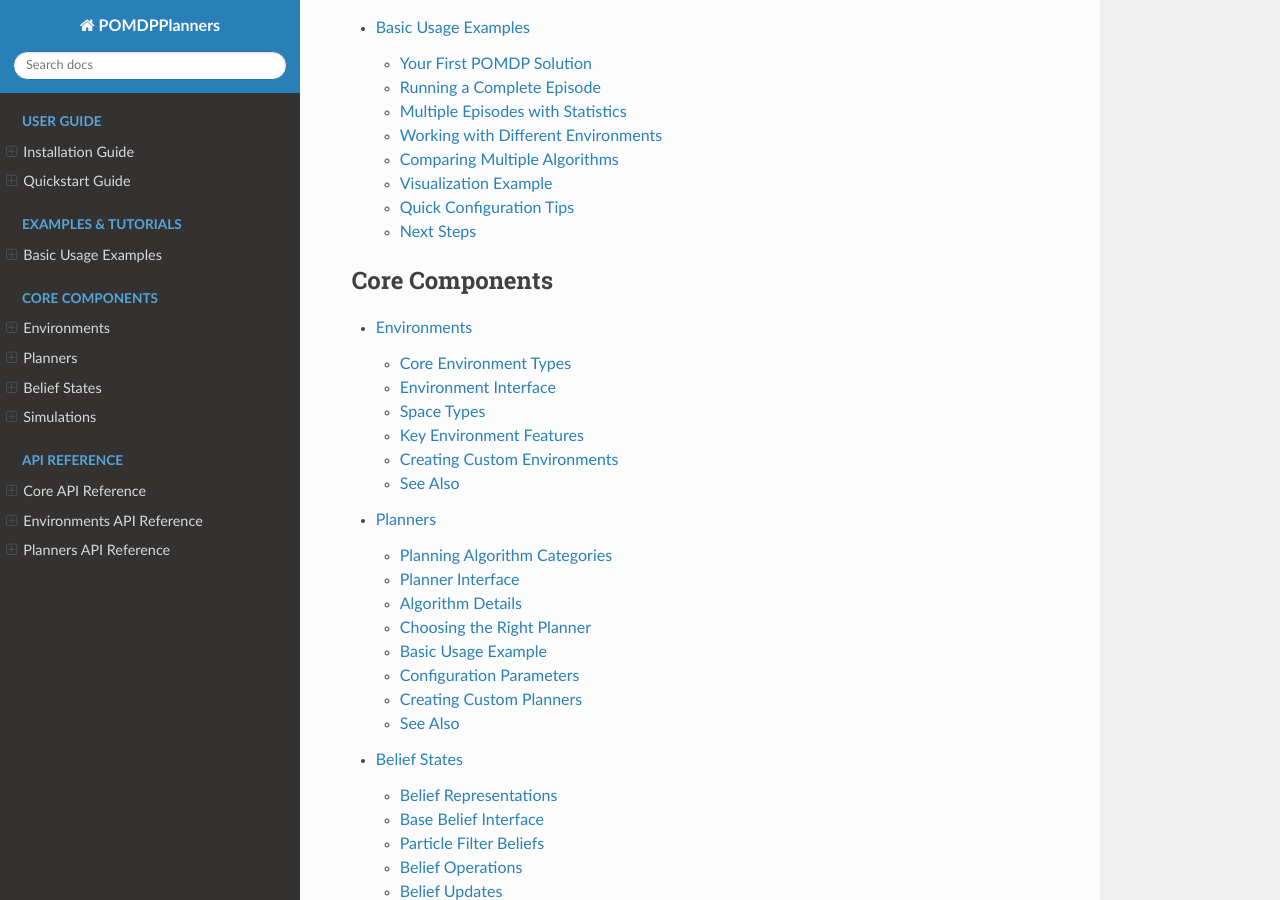
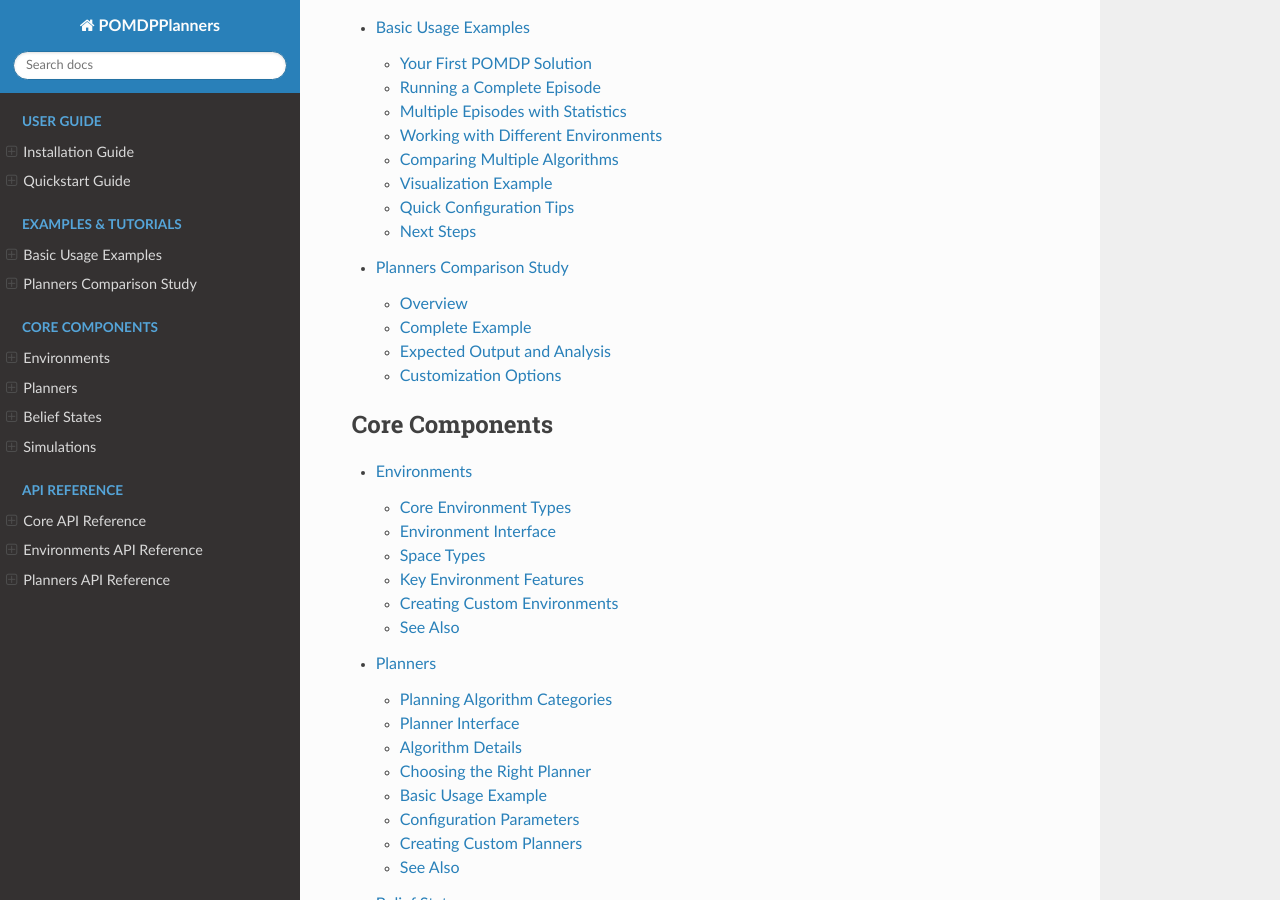
Before and after one commit to mLoca/POMDPPlanners, a Sphinx documentation site: the page built from docs/index.rst, in a window 1280 px wide and 900 px high, scrolled down 2005 px. Built offline with Sphinx 7.4.7 and the Read the Docs theme 3.1.0, drawn with Linux system fonts in a browser that asks for light colours; some of the changed lines change nothing that is shown.

Commit message:
Add comprehensive planners comparison example
- Create detailed planners_comparison.rst demonstrating POMCPOW vs PFT-DPW evaluation
- Show integration of environment_configs.py for Push POMDP and Light-Dark POMDP setup
- Demonstrate custom action samplers for continuous and discrete action spaces
- Provide complete SimulationsAPI usage with statistical analysis and profiling
- Include performance comparison methodology and results interpretation
- Add example to documentation navigation structure

Features demonstrated:
- EnvironmentConfigsAPI for standardized environment setup
- POMCPOW and PFT-DPW planner configuration with progressive widening parameters
- Custom ActionSampler implementations for different environment types
- SimulationsAPI for comprehensive multi-algorithm evaluation
- Statistical analysis with confidence intervals and significance testing
- Performance profiling and comprehensive result reporting

```diff
--- /dev/null
+++ b/docs/examples/planners_comparison.rst
@@ -0,0 +1,501 @@
+Planners Comparison Study
+=========================
+
+This example demonstrates how to conduct a comprehensive comparison of different POMDP planning algorithms using the SimulationsAPI. We'll compare POMCPOW and PFT-DPW planners on Push POMDP and Light-Dark POMDP environments, showcasing how to evaluate algorithm performance across different problem domains.
+
+Overview
+--------
+
+**Planning Algorithms Tested:**
+- **POMCPOW**: Monte Carlo Tree Search with double progressive widening
+- **PFT-DPW**: Progressive Function Transfer with Double Progressive Widening
+
+**Environments Tested:**
+- **Push POMDP**: Object manipulation with continuous actions
+- **Light-Dark POMDP**: Navigation with position-dependent observation noise
+
+**Key Features Demonstrated:**
+- Environment configuration using EnvironmentConfigsAPI
+- Custom action samplers for continuous action spaces
+- Statistical analysis with confidence intervals
+- Multi-environment, multi-algorithm evaluation
+- Performance profiling and result visualization
+
+Complete Example
+----------------
+
+.. code-block:: python
+
+    import numpy as np
+    from pathlib import Path
+    from typing import List
+
+    # Core POMDPPlanners imports
+    from POMDPPlanners.configs.environment_configs import EnvironmentConfigsAPI
+    from POMDPPlanners.planners.mcts_planners.pomcpow import POMCPOW
+    from POMDPPlanners.planners.mcts_planners.pft_dpw import PFT_DPW
+    from POMDPPlanners.planners.planners_utils.dpw import ActionSampler
+    from POMDPPlanners.simulations.simulations_api import SimulationsAPI
+    from POMDPPlanners.core.simulation import EnvironmentRunParams
+
+    # Custom Action Samplers for Different Environments
+    # ================================================
+
+    class PushPOMDPActionSampler(ActionSampler):
+        """Action sampler for Push POMDP with 2D continuous force vectors."""
+
+        def __init__(self, max_force: float = 1.0):
+            self.max_force = max_force
+
+        def sample(self, belief_node=None):
+            # Sample 2D force vector for pushing objects
+            angle = np.random.uniform(0, 2 * np.pi)
+            magnitude = np.random.uniform(0, self.max_force)
+            return np.array([
+                magnitude * np.cos(angle),
+                magnitude * np.sin(angle)
+            ])
+
+    class LightDarkPOMDPActionSampler(ActionSampler):
+        """Action sampler for Light-Dark POMDP with discrete movement actions."""
+
+        def __init__(self):
+            # Light-Dark POMDP typically uses discrete actions: North, South, East, West
+            self.actions = [0, 1, 2, 3]  # Discrete movement directions
+
+        def sample(self, belief_node=None):
+            return np.random.choice(self.actions)
+
+    # Environment Configuration
+    # ========================
+
+    def setup_environments_and_beliefs():
+        """Configure Push POMDP and Light-Dark POMDP environments with initial beliefs."""
+
+        print("Setting up environments...")
+
+        # Initialize environment configuration API
+        env_config = EnvironmentConfigsAPI(discount_factor=0.95, debug=False)
+
+        # Configure Push POMDP environment
+        push_env, push_belief = env_config.push_pomdp_config(n_particles=1000)
+        print(f"Push POMDP configured: {push_env.name}")
+        print(f"  - Action space: {push_env.space_info.action_space}")
+        print(f"  - Observation space: {push_env.space_info.observation_space}")
+
+        # Configure Light-Dark POMDP environment (discrete actions version)
+        light_dark_env, light_dark_belief = env_config.continuous_observations_discrete_actions_light_dark_pomdp_config(
+            n_particles=1000
+        )
+        print(f"Light-Dark POMDP configured: {light_dark_env.name}")
+        print(f"  - Goal state: {light_dark_env.goal_state}")
+        print(f"  - Start state: {light_dark_env.start_state}")
+
+        return (push_env, push_belief), (light_dark_env, light_dark_belief)
+
+    # Planner Configuration
+    # ====================
+
+    def setup_planners(push_env, light_dark_env):
+        """Configure POMCPOW and PFT-DPW planners for both environments."""
+
+        print("\\nSetting up planners...")
+
+        # Create action samplers for each environment
+        push_action_sampler = PushPOMDPActionSampler(max_force=1.5)
+        light_dark_action_sampler = LightDarkPOMDPActionSampler()
+
+        # Configure planners for Push POMDP
+        push_planners = [
+            POMCPOW(
+                environment=push_env,
+                discount_factor=0.95,
+                depth=15,
+                exploration_constant=1.41,  # √2 for balanced exploration
+                k_o=3.0,                    # Observation progressive widening coefficient
+                k_a=3.0,                    # Action progressive widening coefficient
+                alpha_o=0.5,                # Observation progressive widening exponent
+                alpha_a=0.5,                # Action progressive widening exponent
+                action_sampler=push_action_sampler,
+                n_simulations=1000,
+                name="POMCPOW_Push"
+            ),
+            PFT_DPW(
+                environment=push_env,
+                discount_factor=0.95,
+                depth=15,
+                name="PFT_DPW_Push",
+                action_sampler=push_action_sampler,
+                k_a=2.0,                    # Action progressive widening coefficient
+                alpha_a=0.6,                # Faster action space expansion
+                k_o=1.5,                    # Observation progressive widening coefficient
+                alpha_o=0.5,                # Observation progressive widening exponent
+                exploration_constant=1.0,   # UCB1 exploration parameter
+                n_simulations=1000
+            )
+        ]
+
+        # Configure planners for Light-Dark POMDP
+        light_dark_planners = [
+            POMCPOW(
+                environment=light_dark_env,
+                discount_factor=0.95,
+                depth=20,
+                exploration_constant=2.0,   # Higher exploration for navigation
+                k_o=4.0,                    # More observation branches for complex navigation
+                k_a=2.0,                    # Conservative action expansion for discrete actions
+                alpha_o=0.6,                # Faster observation expansion
+                alpha_a=0.4,                # Slower action expansion (discrete space)
+                action_sampler=light_dark_action_sampler,
+                n_simulations=1500,
+                name="POMCPOW_LightDark"
+            ),
+            PFT_DPW(
+                environment=light_dark_env,
+                discount_factor=0.95,
+                depth=20,
+                name="PFT_DPW_LightDark",
+                action_sampler=light_dark_action_sampler,
+                k_a=1.5,                    # Conservative action expansion
+                alpha_a=0.4,                # Slower expansion for discrete actions
+                k_o=2.0,                    # Observation progressive widening
+                alpha_o=0.5,                # Standard observation expansion
+                exploration_constant=1.5,   # Moderate exploration
+                n_simulations=1500
+            )
+        ]
+
+        print(f"Configured {len(push_planners)} planners for Push POMDP")
+        print(f"Configured {len(light_dark_planners)} planners for Light-Dark POMDP")
+
+        return push_planners, light_dark_planners
+
+    # Simulation Configuration
+    # =======================
+
+    def create_simulation_configurations(environments_and_beliefs, planners):
+        """Create environment run parameters for the simulation study."""
+
+        (push_env, push_belief), (light_dark_env, light_dark_belief) = environments_and_beliefs
+        push_planners, light_dark_planners = planners
+
+        print("\\nCreating simulation configurations...")
+
+        # Configure simulation parameters for each environment
+        environment_run_params = [
+            # Push POMDP configuration
+            EnvironmentRunParams(
+                environment=push_env,
+                belief=push_belief,
+                policies=push_planners,
+                num_episodes=100,            # Number of episodes per policy
+                num_steps=30                 # Maximum steps per episode
+            ),
+
+            # Light-Dark POMDP configuration
+            EnvironmentRunParams(
+                environment=light_dark_env,
+                belief=light_dark_belief,
+                policies=light_dark_planners,
+                num_episodes=150,            # More episodes for navigation task
+                num_steps=25                 # Steps to reach goal
+            )
+        ]
+
+        total_configurations = sum(len(config.policies) for config in environment_run_params)
+        print(f"Created {len(environment_run_params)} environment configurations")
+        print(f"Total algorithm-environment combinations: {total_configurations}")
+
+        return environment_run_params
+
+    # Main Simulation Execution
+    # ========================
+
+    def run_planners_comparison_study():
+        """Execute the complete planners comparison study."""
+
+        print("=" * 60)
+        print("POMDP Planners Comparison Study")
+        print("Comparing POMCPOW vs PFT-DPW on Push and Light-Dark POMDPs")
+        print("=" * 60)
+
+        # Setup phase
+        environments_and_beliefs = setup_environments_and_beliefs()
+        push_env, light_dark_env = environments_and_beliefs[0][0], environments_and_beliefs[1][0]
+        planners = setup_planners(push_env, light_dark_env)
+        environment_run_params = create_simulation_configurations(environments_and_beliefs, planners)
+
+        # Initialize SimulationsAPI
+        print("\\nInitializing SimulationsAPI...")
+        api = SimulationsAPI(
+            cache_dir_path=Path("./planners_comparison_results"),
+            debug=True
+        )
+
+        # Execute simulation with debug validation
+        print("\\nStarting simulation with initial debug validation...")
+        print("This will run a quick validation followed by the full study...")
+
+        try:
+            results, statistics_df = api.run_multiple_environments_and_policies_local_run_with_initial_debug_run(
+                environment_run_params=environment_run_params,
+                alpha=0.05,                      # 95% confidence intervals
+                confidence_interval_level=0.95,
+                experiment_name="Planners_Comparison_Study",
+                n_jobs=-1,                       # Use all available CPU cores
+                enable_profiling=True            # Enable performance profiling
+            )
+
+            print("\\n" + "=" * 60)
+            print("SIMULATION COMPLETED SUCCESSFULLY!")
+            print("=" * 60)
+
+            return results, statistics_df
+
+        except Exception as e:
+            print(f"\\nSimulation failed with error: {e}")
+            print("Check the logs for detailed error information.")
+            raise
+
+    # Results Analysis
+    # ===============
+
+    def analyze_results(results, statistics_df):
+        """Analyze and display the simulation results."""
+
+        print("\\nANALYZING RESULTS...")
+        print("-" * 40)
+
+        # Display basic statistics
+        print(f"Total configurations tested: {len(statistics_df)}")
+        print(f"Environments: {', '.join(statistics_df['environment'].unique())}")
+        print(f"Planners: {', '.join(statistics_df['policy'].unique())}")
+
+        print("\\nDETAILED PERFORMANCE COMPARISON:")
+        print("-" * 40)
+
+        # Compare performance by environment
+        for env_name in statistics_df['environment'].unique():
+            env_results = statistics_df[statistics_df['environment'] == env_name]
+            print(f"\\n{env_name.upper()} RESULTS:")
+
+            for _, row in env_results.iterrows():
+                policy_name = row['policy']
+                avg_return = row['average_return']
+                ci_lower = row['average_return_ci_lower']
+                ci_upper = row['average_return_ci_upper']
+                std_return = row['std_return']
+                total_episodes = row['total_episodes']
+
+                print(f"  {policy_name}:")
+                print(f"    Average Return: {avg_return:.3f} [{ci_lower:.3f}, {ci_upper:.3f}]")
+                print(f"    Std Deviation: {std_return:.3f}")
+                print(f"    Episodes: {total_episodes}")
+
+        # Performance ranking
+        print("\\nPERFORMANCE RANKING BY ENVIRONMENT:")
+        print("-" * 40)
+
+        for env_name in statistics_df['environment'].unique():
+            env_results = statistics_df[statistics_df['environment'] == env_name]
+            ranked = env_results.sort_values('average_return', ascending=False)
+
+            print(f"\\n{env_name} - Best to Worst:")
+            for i, (_, row) in enumerate(ranked.iterrows(), 1):
+                print(f"  {i}. {row['policy']}: {row['average_return']:.3f}")
+
+        # Statistical significance analysis
+        print("\\nSTATISTICAL ANALYSIS:")
+        print("-" * 40)
+
+        for env_name in statistics_df['environment'].unique():
+            env_results = statistics_df[statistics_df['environment'] == env_name]
+            if len(env_results) >= 2:
+                best_policy = env_results.loc[env_results['average_return'].idxmax()]
+                worst_policy = env_results.loc[env_results['average_return'].idxmin()]
+
+                # Check if confidence intervals overlap
+                best_ci_lower = best_policy['average_return_ci_lower']
+                worst_ci_upper = worst_policy['average_return_ci_upper']
+
+                significant = best_ci_lower > worst_ci_upper
+                significance_text = "SIGNIFICANT" if significant else "not significant"
+
+                print(f"{env_name}: Performance difference is {significance_text}")
+                print(f"  Best: {best_policy['policy']} ({best_policy['average_return']:.3f})")
+                print(f"  Worst: {worst_policy['policy']} ({worst_policy['average_return']:.3f})")
+
+    # Visualization and Reporting
+    # ==========================
+
+    def generate_comparison_report(results, statistics_df):
+        """Generate a comprehensive comparison report."""
+
+        print("\\n" + "=" * 60)
+        print("COMPREHENSIVE COMPARISON REPORT")
+        print("=" * 60)
+
+        # Algorithm characteristics summary
+        print("\\nALGORITHM CHARACTERISTICS:")
+        print("-" * 30)
+        print("POMCPOW:")
+        print("  - Double progressive widening (actions + observations)")
+        print("  - Weighted particle belief updates")
+        print("  - UCB1-based action selection")
+        print("  - Suitable for mixed discrete/continuous spaces")
+
+        print("\\nPFT-DPW:")
+        print("  - Progressive Function Transfer")
+        print("  - Action and observation progressive widening")
+        print("  - Designed for continuous action spaces")
+        print("  - UCB1-style exploration with adaptive sampling")
+
+        # Environment characteristics
+        print("\\nENVIRONMENT CHARACTERISTICS:")
+        print("-" * 30)
+        print("Push POMDP:")
+        print("  - Continuous action space (2D force vectors)")
+        print("  - Object manipulation task")
+        print("  - Noisy observations")
+        print("  - Reward based on successful object pushing")
+
+        print("\\nLight-Dark POMDP:")
+        print("  - Discrete action space (4 directions)")
+        print("  - Navigation task with position-dependent noise")
+        print("  - Beacon-based observations")
+        print("  - Goal-reaching with obstacle avoidance")
+
+        # Key insights
+        print("\\nKEY INSIGHTS:")
+        print("-" * 15)
+
+        for env_name in statistics_df['environment'].unique():
+            env_results = statistics_df[statistics_df['environment'] == env_name]
+            best_performer = env_results.loc[env_results['average_return'].idxmax()]
+
+            print(f"\\n{env_name}:")
+            print(f"  Best performer: {best_performer['policy']}")
+            print(f"  Performance: {best_performer['average_return']:.3f}")
+
+            # Environment-specific insights
+            if "Push" in env_name:
+                print("  Analysis: Performance on continuous action manipulation task")
+            elif "LightDark" in env_name:
+                print("  Analysis: Performance on discrete navigation with noisy observations")
+
+        print("\\nRECOMMendations:")
+        print("-" * 15)
+        print("- For continuous action spaces: Consider the better-performing algorithm")
+        print("- For discrete action spaces: Evaluate based on computational constraints")
+        print("- For mixed environments: POMCPOW may offer better versatility")
+        print("- Consider problem-specific tuning of progressive widening parameters")
+
+    # Main Execution
+    # =============
+
+    if __name__ == "__main__":
+        try:
+            # Run the complete comparison study
+            results, statistics_df = run_planners_comparison_study()
+
+            # Analyze and report results
+            analyze_results(results, statistics_df)
+            generate_comparison_report(results, statistics_df)
+
+            print("\\n" + "=" * 60)
+            print("STUDY COMPLETE!")
+            print("Check './planners_comparison_results' for detailed logs and data")
+            print("MLflow tracking available for experiment details")
+            print("=" * 60)
+
+        except Exception as e:
+            print(f"\\nStudy failed: {e}")
+            print("Check logs for debugging information")
+
+Expected Output and Analysis
+---------------------------
+
+**Performance Metrics:**
+The simulation will generate comprehensive statistics including:
+
+- **Average Return**: Mean cumulative reward across episodes
+- **Confidence Intervals**: Statistical bounds on performance estimates
+- **Standard Deviation**: Measure of performance variability
+- **Episode Counts**: Number of episodes completed for each configuration
+
+**Comparative Analysis:**
+The study will reveal:
+
+- **Algorithm Strengths**: Which planner excels in each environment type
+- **Statistical Significance**: Whether performance differences are meaningful
+- **Computational Efficiency**: Planning time and resource usage via profiling
+- **Robustness**: Performance consistency across different episodes
+
+**Expected Insights:**
+
+1. **Push POMDP**:
+   - PFT-DPW may perform better due to its continuous action space design
+   - POMCPOW's double progressive widening may help with observation complexity
+
+2. **Light-Dark POMDP**:
+   - POMCPOW may excel due to its mixed space handling capabilities
+   - PFT-DPW's discrete action sampling may be less optimal
+
+3. **Overall**:
+   - Progressive widening parameters significantly impact performance
+   - Environment complexity affects relative algorithm performance
+   - Statistical analysis provides confidence in comparative conclusions
+
+Customization Options
+--------------------
+
+**Environment Modifications:**
+.. code-block:: python
+
+    # Modify environment parameters
+    env_config = EnvironmentConfigsAPI(discount_factor=0.99, debug=True)
+
+    # Use risk-averse environment configurations
+    risk_averse_config = RiskAverseEnvironmentConfigsAPI(discount_factor=0.95)
+
+**Planner Tuning:**
+.. code-block:: python
+
+    # Adjust progressive widening parameters
+    pomcpow_tuned = POMCPOW(
+        environment=env,
+        k_o=5.0,        # More aggressive observation expansion
+        k_a=1.5,        # Conservative action expansion
+        alpha_o=0.7,    # Faster observation growth
+        alpha_a=0.3,    # Slower action growth
+        # ... other parameters
+    )
+
+**Simulation Scale:**
+.. code-block:: python
+
+    # Scale up for production studies
+    environment_run_params = [
+        EnvironmentRunParams(
+            environment=env,
+            belief=belief,
+            policies=policies,
+            num_episodes=500,    # More episodes for statistical power
+            num_steps=50         # Longer episodes
+        )
+    ]
+
+**Advanced Analysis:**
+.. code-block:: python
+
+    # Enable additional statistical analysis
+    results, statistics_df = api.run_multiple_environments_and_policies_local_run(
+        environment_run_params=environment_run_params,
+        alpha=0.01,                      # 99% confidence intervals
+        confidence_interval_level=0.99,
+        experiment_name="Detailed_Study",
+        enable_profiling=True,           # Performance analysis
+        profiling_output_limit=100      # Detailed profiling data
+    )
+
+This comprehensive example demonstrates the power of the POMDPPlanners framework for conducting rigorous algorithm comparisons across different problem domains, providing both statistical rigor and practical insights for algorithm selection and tuning.
--- a/docs/index.rst
+++ b/docs/index.rst
@@ -82,6 +82,7 @@
    :caption: Examples & Tutorials
 
    examples/basic_usage
+   examples/planners_comparison
 
 .. toctree::
    :maxdepth: 2
```
